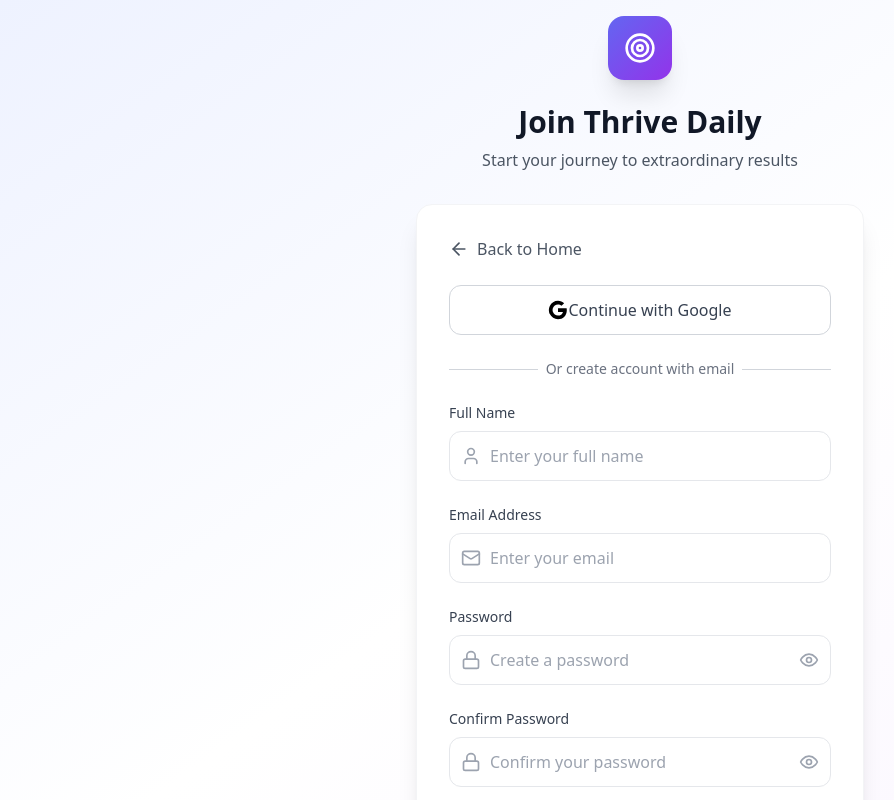
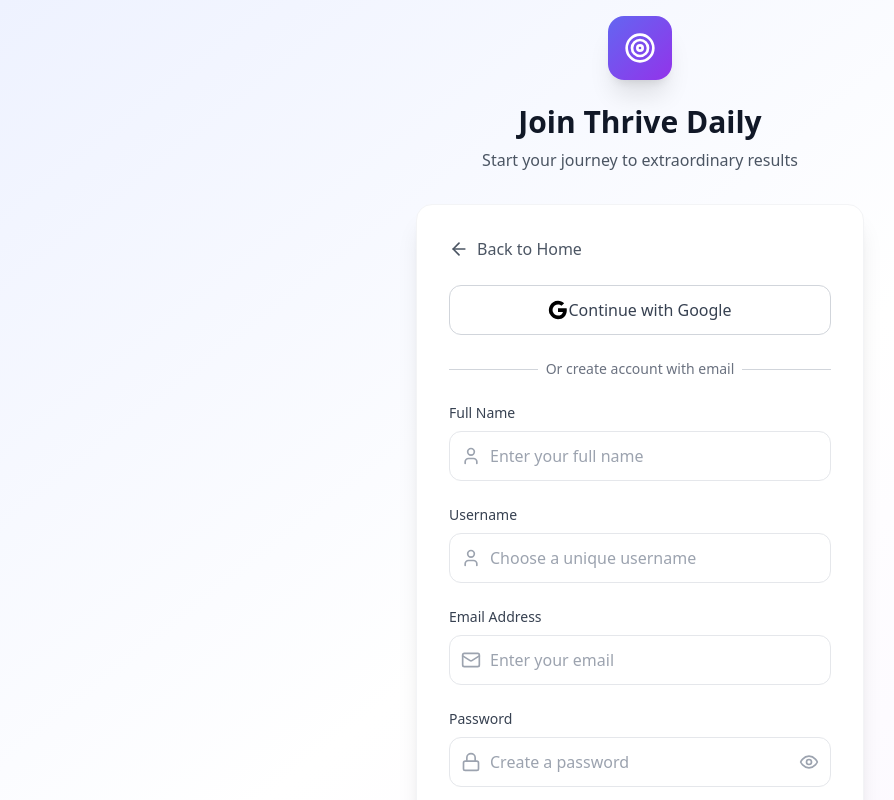
Before and after one commit to CodewVivek/thriveadaily, a React (Vite) app: page / in a window 1280 px wide. Both pictures are taken after a click on the button "Start Your Journey". Shown: the top 800 px of the page, without its empty margins (0-894 px from the left). Built offline with nearby package versions, Linux system fonts and the light colour scheme; no server answers.

Commit message:
Updated RegisterPage.tsx

```diff
--- a/src/components/auth/RegisterPage.tsx
+++ b/src/components/auth/RegisterPage.tsx
@@ -227,7 +227,42 @@ const RegisterPage: React.FC<RegisterPageProps> = ({ onBack, onSuccess }) => {
             </div>
 
             {/* Username */}
-
+            <div>
+              <label className="block text-sm font-medium text-gray-700 mb-2">
+                Username
+              </label>
+              <div className="relative">
+                <User className="absolute left-3 top-1/2 transform -translate-y-1/2 text-gray-400 w-5 h-5" />
+                <input
+                  type="text"
+                  name="username"
+                  value={formData.username}
+                  onChange={handleInputChange}
+                  className="w-full pl-10 pr-12 py-3 border border-gray-200 rounded-xl focus:ring-2 focus:ring-indigo-500 focus:border-transparent transition-all duration-200"
+                  placeholder="Choose a unique username"
+                  required
+                />
+                {usernameStatus && (
+                  <div className="absolute right-3 top-1/2 transform -translate-y-1/2">
+                    {usernameStatus === 'checking' && (
+                      <div className="w-5 h-5 border-2 border-gray-300 border-t-indigo-500 rounded-full animate-spin" />
+                    )}
+                    {usernameStatus === 'available' && (
+                      <CheckCircle className="w-5 h-5 text-green-500" />
+                    )}
+                    {usernameStatus === 'taken' && (
+                      <XCircle className="w-5 h-5 text-red-500" />
+                    )}
+                  </div>
+                )}
+              </div>
+              {usernameStatus === 'available' && (
+                <p className="text-sm text-green-600 mt-1">Username is available!</p>
+              )}
+              {usernameStatus === 'taken' && (
+                <p className="text-sm text-red-600 mt-1">Username is already taken</p>
+              )}
+            </div>
 
             {/* Email */}
             <div>
```
